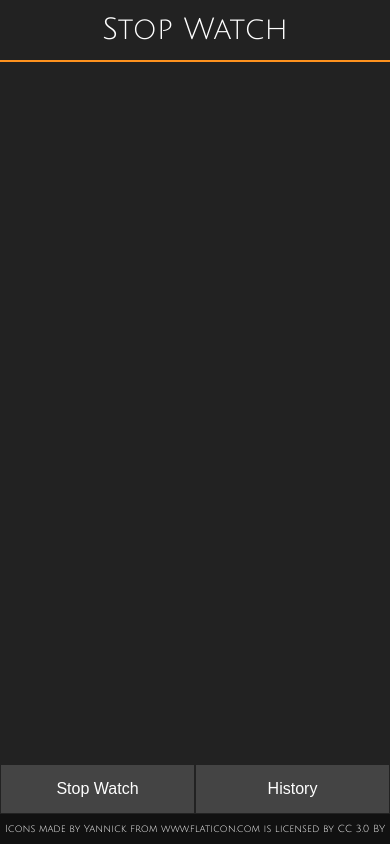
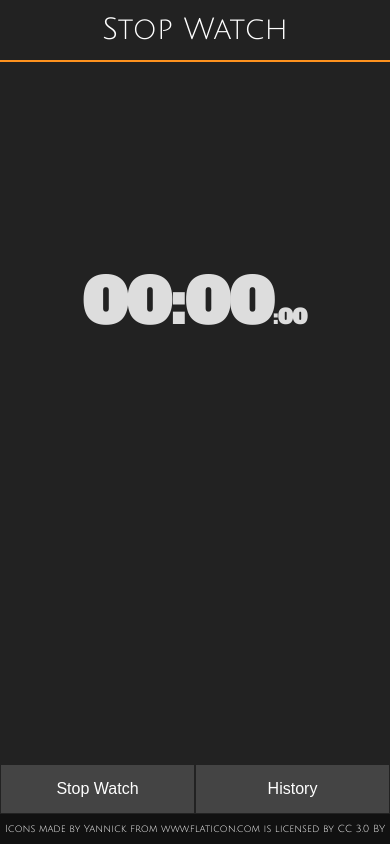
Before and after one commit to MESepehr/TimeTracker, a React (Create React App) app in the folder front-end/: page / in a window 390 px wide. Built offline with nearby package versions, Linux system fonts and the light colour scheme; the HTML template or start-up script is replaced by a standard one.

Commit message:
Responsive stop watch

```diff
--- a/front-end/src/App.css
+++ b/front-end/src/App.css
@@ -1,4 +1,5 @@
 @import url('https://fonts.googleapis.com/css?family=Julius+Sans+One');
+@import url('https://fonts.googleapis.com/css?family=Alfa+Slab+One');
 
 :root {
     --main-bg-color: #222222;
@@ -87,17 +88,29 @@ button:active  {
     background: var(--orange-color-burnt);
 }
 
+.stop-watch{
+    font-size:60px;
+    color:#ddd;
+    width:100%;
+    text-align:center;
+    font-family: 'Alfa Slab One', cursive;
+}
 
+.milisecond-part{
+    font-size:20px;
+}
 
+    @media only screen and (max-height: 768px) {
+        [class*="stop-watch"] {
+            margin-top:100px;
+        }
+    }
+    @media only screen and (min-height: 768px) {
+        [class*="stop-watch"] {
+            margin-top:200px;
+        }
+    }
 
-
-.stop-watch{
-    font-size:40px;
-    color:var(--wight-color);
-    width:100%;
-    background-color:#ff0000;
-    text-align:center;
-}
 
 
 
--- a/front-end/src/App.js
+++ b/front-end/src/App.js
@@ -2,7 +2,6 @@ import React from 'react';
 import './App.css';
 
 
-                     <div className="stop-watch"><b> <span>00:</span><span>00:</span><span>00</span> </b></div>
 export default class App extends React.Component
 {
     render()
@@ -11,7 +10,7 @@ export default class App extends React.Component
             <div className="non">
                 <div className="headersection"><h1>Stop Watch</h1></div>
                 <div>
-
+                    <div className="stop-watch"><b> <span>00:</span><span>00</span><span className="milisecond-part">:00</span> </b></div>
                 </div>
 
                 <div className="footer">
```
